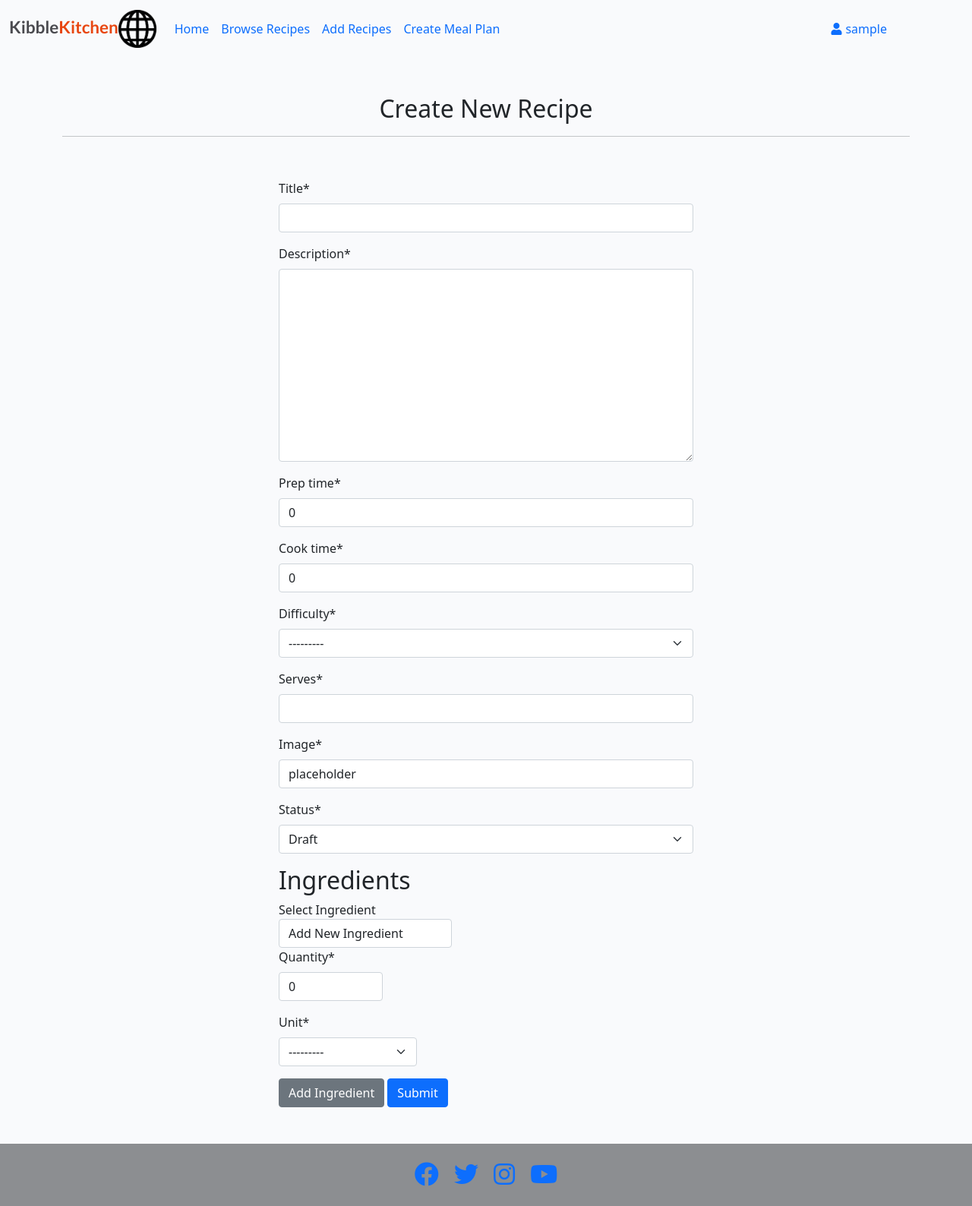
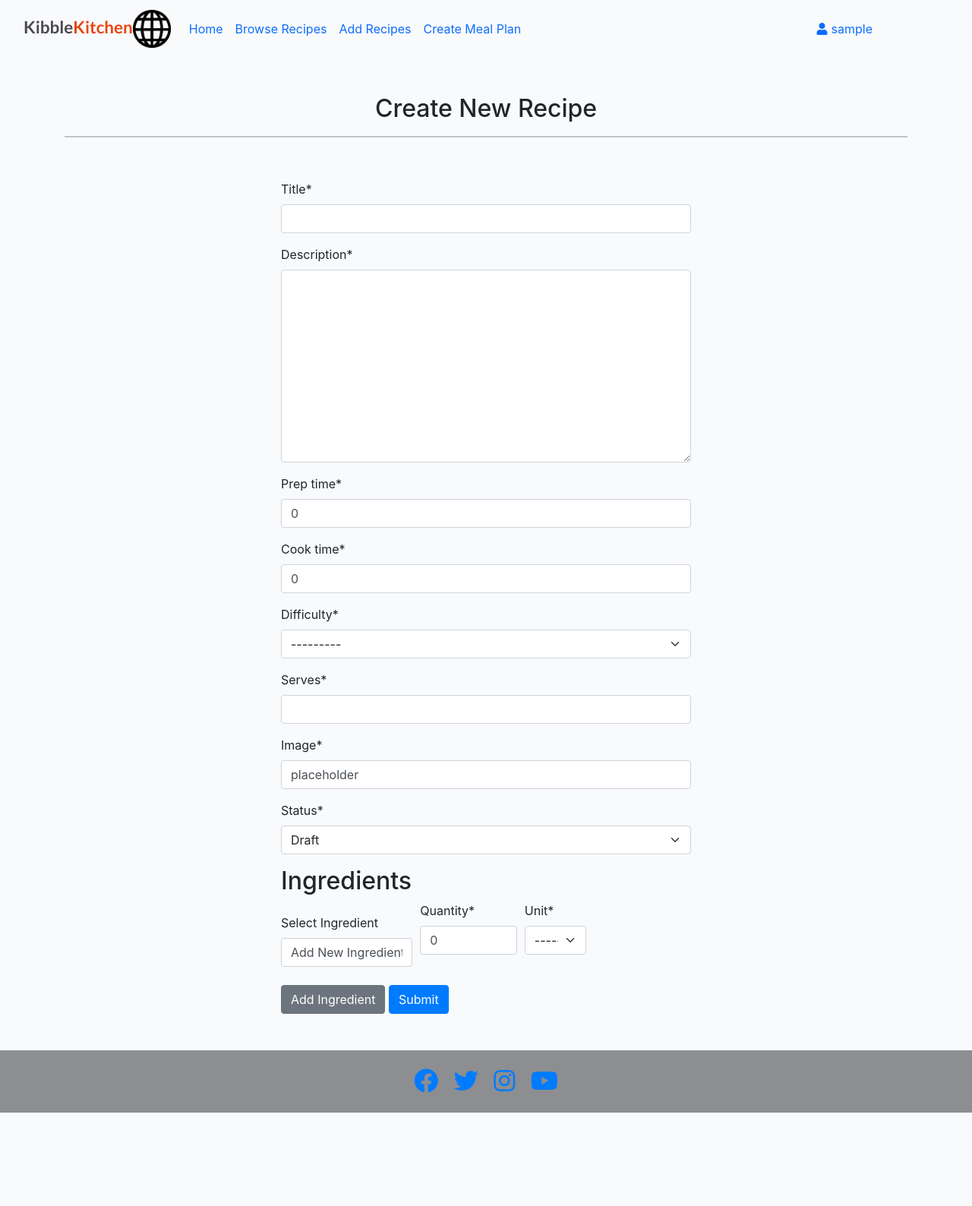
Before and after one commit to shivani-CI/Kibble-Kitchen, a Django app: page /add_recipe/ in a window 1280 px wide. Shown: the whole page at 76% size. After the commit the page ends 1465 px from the top, so only its background shows below. Run offline with Django 4.2, Linux system fonts and the light colour scheme; the visitor is signed in with stand-in values (Sample User, id 1); data that the repository does not hold is empty; some libraries are stand-ins or nearby versions.

Commit message:
Changed ingredient form to inline in recipe form - styling still needs fixing

```diff
--- a/recipe/templates/recipe/add_recipe.html
+++ b/recipe/templates/recipe/add_recipe.html
@@ -32,8 +32,8 @@
                     {{ recipe_ingredient_formset.management_form }}
                     <div id="ingredient-forms">
                         {% for recipe_ing_form in recipe_ingredient_formset %}
-                            <div class="ingredient-form form-row">
-                                <div class="form-group col-md-5">
+                            <div class="ingredient-form form-row align-items-end mb-2">
+                                <div class="form-group col-md-4">
                                     <label for="ingredient_dropdown">Select Ingredient</label>
                                     <select id="ingredient_dropdown" name="{{ recipe_ing_form.prefix }}-ingredient" class="form-control">
                                         {% for ingredient in all_ingredients %}
@@ -44,14 +44,14 @@
                                 </div>
 
                                 <!-- New Ingredient Input (Hidden initially) -->
-                                <div class="form-group" id="new_ingredient_field" style="display: none;">
+                                <div class="form-group col-md-4" id="new_ingredient_field" style="display: none;">
                                     <label for="new_ingredient">New Ingredient</label>
                                     <input type="text" id="new_ingredient" class="form-control" placeholder="Enter new ingredient">
                                 </div>
 
                                 <!-- Remaining form fields -->
                                 <div class="form-group col-md-3">{{ recipe_ing_form.quantity|as_crispy_field }}</div>
-                                <div class="form-group col-md-4">{{ recipe_ing_form.unit|as_crispy_field }}</div>
+                                <div class="form-group col-md-2">{{ recipe_ing_form.unit|as_crispy_field }}</div>
                             </div>
                         {% endfor %}
                     </div>
--- a/recipe_project/settings.py
+++ b/recipe_project/settings.py
@@ -25,7 +25,7 @@
 # See https://docs.djangoproject.com/en/4.2/howto/deployment/checklist/
 
 # SECURITY WARNING: don't run with debug turned on in production!
-DEBUG = True
+DEBUG = False
 ALLOWED_HOSTS = ['8000-shivanici-kibblekitchen-fd23qziq6zu.ws.codeinstitute-ide.net','.herokuapp.com']
 
 # Application definition
--- a/templates/base.html
+++ b/templates/base.html
@@ -18,6 +18,7 @@
     <!-- Bootstrap CSS -->
     <link href="https://cdn.jsdelivr.net/npm/bootstrap@5.0.1/dist/css/bootstrap.min.css" rel="stylesheet"
         integrity="sha384-+0n0xVW2eSR5OomGNYDnhzAbDsOXxcvSN1TPprVMTNDbiYZCxYbOOl7+AMvyTG2x" crossorigin="anonymous">
+    <link href="https://stackpath.bootstrapcdn.com/bootstrap/4.5.2/css/bootstrap.min.css" rel="stylesheet">
 
     <!-- Custom CSS -->
     <link rel="stylesheet" href="{% static 'css/style.css' %}">
```
